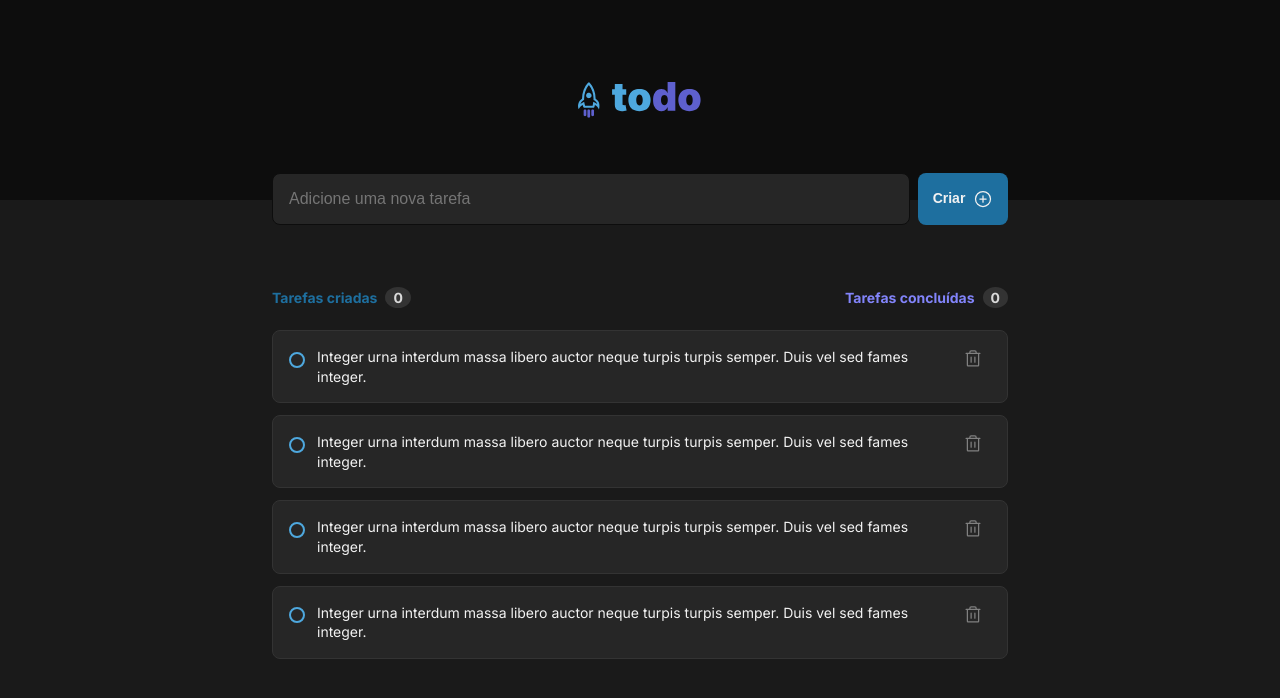
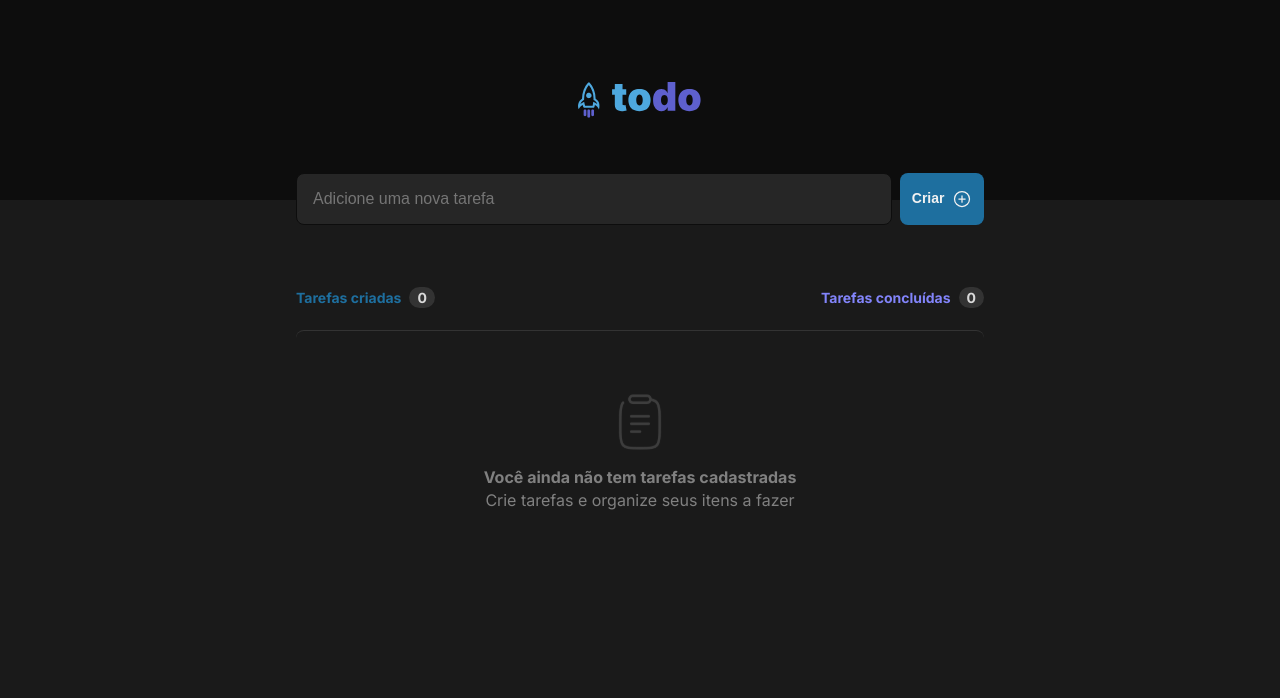
Before and after one commit to gustavopassinato/todo_list, a React (Vite) app: page / in a window 1280 px wide. Shown: the top 698 px of the page. Built offline with nearby package versions, Linux system fonts and the light colour scheme.

Commit message:
Modification of the structure of the components, removing the RadioButton component and simplifying the general design
Completed add new task behavior

Completed the feature of mark task as done

```diff
--- a/src/App.module.css
+++ b/src/App.module.css
@@ -1,8 +1,7 @@
 .main {
   width: 46rem;
   margin: -1.6875rem auto;
-  display: flex;
-  flex-direction: column;
-  gap: 4rem;
+  padding: 0rem 1.5rem 2rem;
+
 
 }
--- a/src/App.tsx
+++ b/src/App.tsx
@@ -1,5 +1,4 @@
 import { Header } from './components/Header'
-import { TaskInput } from './components/TaskInput'
 
 import styles from './App.module.css'
 import { TaskList } from './components/TaskList'
@@ -9,8 +8,6 @@ export function App() {
     <>
       <Header />
       <main className={styles.main}>
-        <TaskInput />
-
         <TaskList />
       </main>
     </>
--- a/src/components/RadioButton.module.css
+++ /dev/null
@@ -1,31 +0,0 @@
-.radio {
-  width: 1rem;
-  height: 1rem;
-  margin-top: 0.3rem;
-  border-radius: 50%;
-  border: 2px solid var(--blue);
-  background-color: transparent;
-
-}
-
-.radio:hover {
-  border: 2px solid var(--blue-dark);
-  background-color: var(--blue-dark-20) ;
-  cursor: pointer;
-}
-
-.radioChecked {
-  width: 1rem;
-  height: 1rem;
-  border-radius: 50%;
-  border:none;
-  background-color: var(--purple-dark);
-  background-image: url('../assets/check.svg');
-  background-position: center;
-  background-repeat: no-repeat;
-}
-
-.radioChecked:hover {
-  background-color: var(--purple);
-  cursor: pointer;
-}
--- a/src/components/RadioButton.tsx
+++ /dev/null
@@ -1,5 +0,0 @@
-import styles from './RadioButton.module.css'
-
-export function RadioButton() {
-  return <button className={styles.radio}></button>
-}
--- a/src/components/Task.module.css
+++ b/src/components/Task.module.css
@@ -6,8 +6,7 @@
   border: 1px solid var(--gray-400);
 
   display: flex;
-  align-items: flex-start;
-  gap: 0.75rem;
+  justify-content: space-between;
 }
 
 .taskContainer + .taskContainer {
@@ -15,10 +14,29 @@
 }
 
 .taskText {
-  width: 39.5rem;
+  width: 100%;
   font-size: 0.875rem;
   line-height: 1.4;
   color: var(--gray-100);
+  overflow-wrap: break-word;
+}
+
+.taskTextDone {
+  width: 100%;
+  font-size: 0.875rem;
+  line-height: 1.4;
+  overflow-wrap: break-word;
+  color: var(--gray-300);
+  text-decoration: line-through;
+}
+
+.taskTextWrapper {
+  width: 39.5rem;
+  display: flex;
+  padding: 0rem 0.7rem;
+  flex-direction: column;
+  justify-content: center;
+  align-items: center;
 }
 
 .taskDelete {
@@ -39,3 +57,36 @@
   border-radius: 4px;
   color: var(--red);
 }
+
+.radio {
+  width: 1.09rem;
+  height: 1.09rem;
+  margin: 0.31rem;
+  border-radius: 50%;
+  border: 2px solid var(--blue);
+  background-color: transparent;
+
+}
+
+.radio:hover {
+  border: 2px solid var(--blue-dark);
+  background-color: var(--blue-dark-20) ;
+  cursor: pointer;
+}
+
+.radioChecked {
+  width: 1.09rem;
+  height: 1.09rem;
+  margin: 0.31rem;
+  border-radius: 50%;
+  border:none;
+  background-color: var(--purple-dark);
+  background-image: url('../assets/check.svg');
+  background-position: center;
+  background-repeat: no-repeat;
+}
+
+.radioChecked:hover {
+  background-color: var(--purple);
+  cursor: pointer;
+}
--- a/src/components/Task.tsx
+++ b/src/components/Task.tsx
@@ -1,17 +1,39 @@
 import { Trash } from '@phosphor-icons/react'
 
 import styles from './Task.module.css'
-import { RadioButton } from './RadioButton'
+import { TaskInterface } from './TaskList'
+import { useState } from 'react'
 
-export function Task() {
+interface TaskPropsInterface {
+  task: TaskInterface
+  changeTaskStatus: (task: TaskInterface) => void
+}
+
+export function Task({ task, changeTaskStatus }: TaskPropsInterface) {
+  const [taskStatus, setTaskStatus] = useState(task.status)
+
+  function handleTaskStatusChange() {
+    const updatedTask: TaskInterface = {
+      content: task.content,
+      id: task.id,
+      status: !task.status,
+    }
+    setTaskStatus(updatedTask.status)
+    changeTaskStatus(updatedTask)
+  }
+
   return (
     <div className={styles.taskContainer}>
-      <RadioButton />
-      {/* <button className={styles.taskCheck}></button> */}
-      <p className={styles.taskText}>
-        Integer urna interdum massa libero auctor neque turpis turpis semper.
-        Duis vel sed fames integer.{' '}
-      </p>
+      <button
+        onClick={handleTaskStatusChange}
+        className={taskStatus ? styles.radioChecked : styles.radio}
+      ></button>
+
+      <div className={styles.taskTextWrapper}>
+        <p className={taskStatus ? styles.taskTextDone : styles.taskText}>
+          {task.content}
+        </p>
+      </div>
       <button className={styles.taskDelete}>
         <Trash size={20} />
       </button>
--- a/src/components/TaskInput.module.css
+++ /dev/null
@@ -1,44 +0,0 @@
-.taskInput {
-  display: flex;
-  gap: 0.5rem;
-  width: 100%;
-  height: 3.25rem;
-}
-
-.taskInputText {
-  width: 39.875rem;
-  height: 100%;
-  background-color: var(--gray-500);
-  border: 1px solid var(--gray-700);
-  border-radius: 8px;
-  padding: 1rem;
-
-  font-size: 1rem;
-  line-height: 1.4;
-  color: var(--gray-100);
-}
-
-.taskInputText:focus, .taskInputText:hover {
-  outline: 1px solid var(--purple-dark);
-}
-
-.taskInputSubmit {
-  width: 5.625rem;
-  height: 100%;
-  background-color: var(--blue-dark);
-  color: var(--gray-100);
-  font-size: 0.875rem;
-  font-weight: bold;
-  line-height: 1.4;
-  display: flex;
-  justify-content: center;
-  align-items: center;
-  gap: 0.5rem;
-  border: none;
-  border-radius: 8px;
-
-}
-
-.taskInputSubmit:hover {
-  background-color: var(--blue);
-}
--- a/src/components/TaskInput.tsx
+++ /dev/null
@@ -1,18 +0,0 @@
-import { PlusCircle } from '@phosphor-icons/react'
-import styles from './TaskInput.module.css'
-
-export function TaskInput() {
-  return (
-    <form className={styles.taskInput}>
-      <input
-        placeholder="Adicione uma nova tarefa"
-        className={styles.taskInputText}
-        type="text"
-      />
-
-      <button className={styles.taskInputSubmit} type="submit">
-        Criar <PlusCircle size={20} />
-      </button>
-    </form>
-  )
-}
--- a/src/components/TaskList.module.css
+++ b/src/components/TaskList.module.css
@@ -1,4 +1,50 @@
+.taskInput {
+  display: flex;
+  gap: 0.5rem;
+  width: 100%;
+  height: 3.25rem;
+}
+
+.taskInputText {
+  width: 39.875rem;
+  height: 100%;
+  background-color: var(--gray-500);
+  border: 1px solid var(--gray-700);
+  border-radius: 8px;
+  padding: 1rem;
+
+  font-size: 1rem;
+  line-height: 1.4;
+  color: var(--gray-100);
+}
+
+.taskInputText:focus, .taskInputText:hover {
+  outline: 1px solid var(--purple-dark);
+}
+
+.taskInputSubmit {
+  width: 5.625rem;
+  height: 100%;
+  background-color: var(--blue-dark);
+  color: var(--gray-100);
+  font-size: 0.875rem;
+  font-weight: bold;
+  line-height: 1.4;
+  display: flex;
+  justify-content: center;
+  align-items: center;
+  gap: 0.5rem;
+  border: none;
+  border-radius: 8px;
+
+}
+
+.taskInputSubmit:hover {
+  background-color: var(--blue);
+}
+
 .taskListHeader {
+  margin-top: 4rem;
   display: flex;
   justify-content: space-between;
 }
@@ -20,7 +66,7 @@
   background-color: var(--gray-400);
   color: var(--gray-200);
   margin-left: 0.5rem;
-  border-radius: 100%;
+  border-radius: 999px;
 }
 
 .taskListContent {
--- a/src/components/TaskList.tsx
+++ b/src/components/TaskList.tsx
@@ -1,28 +1,131 @@
 import { Task } from './Task'
+import { PlusCircle } from '@phosphor-icons/react'
 import styles from './TaskList.module.css'
-// import { TaskListEmpty } from './TaskListEmpty'
+import { ChangeEvent, FormEvent, useState } from 'react'
+import { TaskListEmpty } from './TaskListEmpty'
+
+export interface TaskInterface {
+  id: number
+  content: string
+  status: boolean
+}
+
+interface TaskListInterface {
+  tasks: TaskInterface[]
+  totalDoneTasks: number
+}
+
+const initialTaskList: TaskListInterface = {
+  tasks: [],
+  totalDoneTasks: 0,
+}
 
 export function TaskList() {
+  const [taskList, setTaskList] = useState(initialTaskList)
+
+  const [taskTextInput, setTaskTextInput] = useState('')
+
+  const [totalCreatedTasks, setTotalCreatedTask] = useState(
+    taskList.tasks.length,
+  )
+
+  const [totalDoneTasks, setTotalDoneTasks] = useState(
+    taskList.totalDoneTasks.toString(),
+  )
+
+  function handleNewTask(event: FormEvent) {
+    event.preventDefault()
+    const newTask: TaskInterface = {
+      id: taskList.tasks.length + 1,
+      content: taskTextInput,
+      status: false,
+    }
+    const newTaskList: TaskListInterface = {
+      tasks: [newTask, ...taskList.tasks],
+      totalDoneTasks: taskList.totalDoneTasks,
+    }
+
+    setTaskList(newTaskList)
+    setTaskTextInput('')
+    setTotalCreatedTask(newTaskList.tasks.length)
+    changeTotalDoneTasks(
+      newTaskList.totalDoneTasks.toString(),
+      newTaskList.tasks.length,
+    )
+  }
+
+  function handleTaskTextInput(event: ChangeEvent<HTMLInputElement>) {
+    const newTaskContent = event.target.value
+    setTaskTextInput(newTaskContent)
+  }
+
+  function changeTaskStatus(taskToChange: TaskInterface) {
+    const newTasks = taskList.tasks.map((task: TaskInterface) => {
+      if (task.id === taskToChange.id) {
+        task.status = taskToChange.status
+      }
+      return task
+    })
+    let newTotalOfDoneTasks: number = taskList.totalDoneTasks
+    if (taskToChange.status) {
+      newTotalOfDoneTasks = taskList.totalDoneTasks + 1
+    } else if (taskList.totalDoneTasks >= 1) {
+      newTotalOfDoneTasks = taskList.totalDoneTasks - 1
+    }
+    setTaskList({
+      tasks: newTasks,
+      totalDoneTasks: newTotalOfDoneTasks,
+    })
+
+    changeTotalDoneTasks(newTotalOfDoneTasks.toString(), taskList.tasks.length)
+  }
+
+  function changeTotalDoneTasks(totalTasksDone: string, totalTasks: number) {
+    setTotalDoneTasks(`${totalTasksDone} de ${totalTasks}`)
+  }
+
   return (
     <section>
+      <form onSubmit={handleNewTask} className={styles.taskInput}>
+        <input
+          value={taskTextInput}
+          onChange={handleTaskTextInput}
+          placeholder="Adicione uma nova tarefa"
+          className={styles.taskInputText}
+          type="text"
+        />
+
+        <button className={styles.taskInputSubmit} type="submit">
+          Criar <PlusCircle size={20} />
+        </button>
+      </form>
+
       <header className={styles.taskListHeader}>
         <div className={styles.taskListCreated}>
           Tarefas criadas
-          <span>0</span>
+          <span>{totalCreatedTasks}</span>
         </div>
 
         <div className={styles.taskListDone}>
           Tarefas concluídas
-          <span>0</span>
+          <span>{totalDoneTasks}</span>
         </div>
       </header>
 
       <div className={styles.taskListContent}>
-        {/* <TaskListEmpty /> */}
-        <Task />
-        <Task />
-        <Task />
-        <Task />
+        {taskList.tasks.length === 0 ? (
+          <TaskListEmpty />
+        ) : (
+          taskList.tasks.map((task: TaskInterface) => {
+            return (
+              <Task
+                key={task.id}
+                task={task}
+                changeTaskStatus={changeTaskStatus}
+              />
+            )
+          })
+        )}
       </div>
     </section>
   )
```
